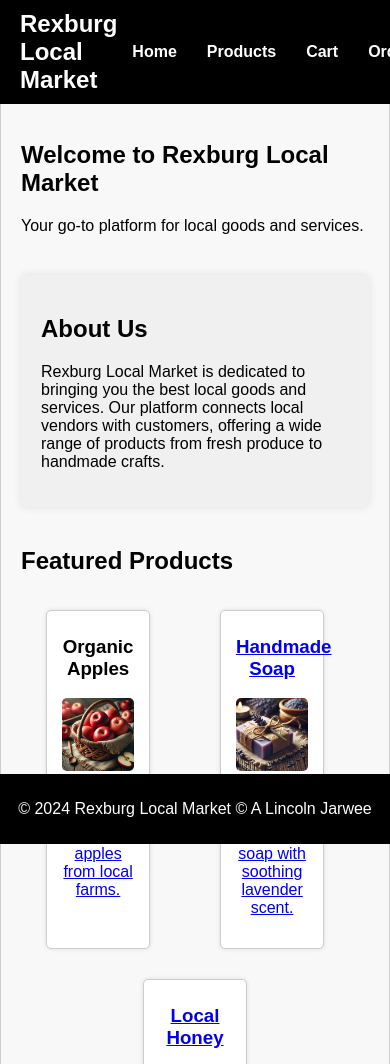
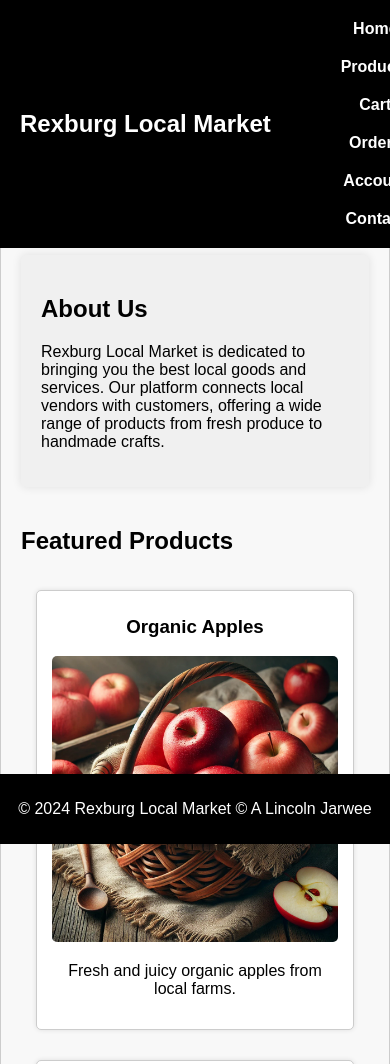
Before and after one commit to ajarwee-lin/WDD330-FinalProject, a website: page public/index.html in a window 390 px wide. Shown: the top 1064 px of the page. Drawn offline with Linux system fonts and the light colour scheme.

Commit message:
push new changes

```diff
--- a/public/index.html
+++ b/public/index.html
@@ -34,17 +34,19 @@
 
         <section id="featured-products">
             <h2>Featured Products</h2>
-            <div class="product-list">
+            <div class="product-list" id="product-list">
                 <div class="product">
                     <h3>Organic Apples</h3>
                     <a href="https://www.byui.edu/applied-plant-science/our-orchard" target="_blank">
-                    <img src="images/apples.jpg" alt="Organic Apples">
+                        <img src="images/apples.jpg" alt="Organic Apples">
+                    </a>
                     <p>Fresh and juicy organic apples from local farms.</p>
                 </div>
                 <div class="product">
                     <h3>Handmade Soap</h3>
                     <a href="https://cowfriendsoap.com/" target="_blank">
                         <img src="images/soap.jpg" alt="Handmade Soap">
+                    </a>
                     <p>All-natural, handmade soap with soothing lavender scent.</p>
                 </div>
                 <div class="product">
--- a/public/styles.css
+++ b/public/styles.css
@@ -16,6 +16,7 @@ header {
     display: flex;
     align-items: center;
     justify-content: space-between;
+    flex-wrap: wrap;
     position: fixed;
     width: 100%;
     top: 0;
@@ -34,6 +35,7 @@ nav ul {
     padding: 0;
     margin: 0;
     display: flex;
+    flex-wrap: wrap;
 }
 
 nav ul li {
@@ -53,7 +55,7 @@ nav ul li a:hover {
 
 /* Main content styles */
 main {
-    padding: 100px 20px 20px; /* Adjust padding to account for fixed header */
+    padding: 80px 20px 20px; /* Adjust padding to account for fixed header */
     background-color: #f8f8f8; /* Light gray background for main content */
     color: #000; /* Black text */
     border: 1px solid #ccc; /* Light gray border */
@@ -93,8 +95,8 @@ section {
 
 #featured-products .product-list {
     display: flex;
+    flex-wrap: wrap;
     justify-content: space-around;
-    flex-wrap: wrap;
 }
 
 #featured-products .product {
@@ -105,7 +107,7 @@ section {
     box-shadow: 0 0 5px rgba(0, 0, 0, 0.1);
     padding: 15px;
     margin: 15px;
-    width: 30%; /* Adjust width to ensure three products fit in one line */
+    flex: 1 1 30%; /* Flexbox item with basis 30% */
     box-sizing: border-box; /* Include padding and border in the element's total width and height */
     text-align: center;
     transition: transform 0.5s, box-shadow 0.5s;
@@ -139,3 +141,23 @@ section {
 #contact a:hover {
     text-decoration: underline;
 }
+
+/* Responsive Design: Media Queries */
+@media (max-width: 768px) {
+    nav ul {
+        flex-direction: column;
+        align-items: center;
+    }
+    nav ul li {
+        margin: 10px 0;
+    }
+    #featured-products .product {
+        flex: 1 1 45%; /* Flexbox item with basis 45% */
+    }
+}
+
+@media (max-width: 480px) {
+    #featured-products .product {
+        flex: 1 1 100%; /* Flexbox item with basis 100% */
+    }
+}
```
